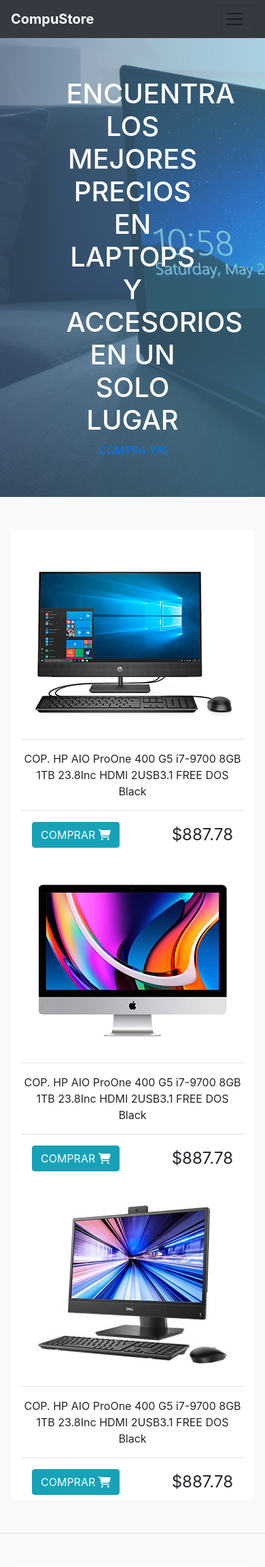
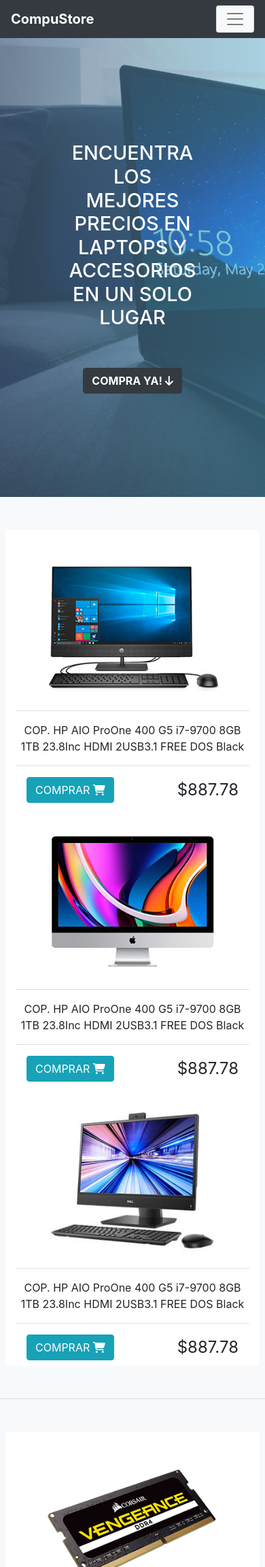
Before and after one commit to len23/Tienda-Virtual-2020, a PHP site: page / in a window 390 px wide. Shown: the top 2305 px of the page at 68% size. Run offline with PHP 8.4, Linux system fonts and the light colour scheme; some libraries are stand-ins or nearby versions.

Commit message:
Fix the responsive design

```diff
--- a/index.html
+++ b/index.php
@@ -22,7 +22,7 @@
   <header>
     <nav class="navbar navbar-expand-lg navbar-light bg-dark">
       <a class="navbar-brand text-white font-weight-bold" href="#">CompuStore</a>
-      <button class="navbar-toggler" type="button" data-toggle="collapse" data-target="#navbarSupportedContent"
+      <button class="navbar-toggler bg-light" type="button" data-toggle="collapse" data-target="#navbarSupportedContent"
         aria-controls="navbarSupportedContent" aria-expanded="false" aria-label="Toggle navigation">
         <span class="navbar-toggler-icon"></span>
       </button>
@@ -44,71 +44,71 @@
       </div>
     </nav>
     <div class="banner-header d-flex flex-column align-items-center justify-content-center">
-      <h1 class="w-50 mx-auto text-white text-center text-uppercase">Encuentra los mejores precios en laptops y accesorios en un solo lugar</h1>
-      <a href="#">COMPRA YA!</a>
+      <h1 class="w-50 mx-auto text-white text-center text-uppercase main-title">Encuentra los mejores precios en laptops y accesorios en un solo lugar</h1>
+      <a href="#products" type="button" class="btn btn-dark font-weight-bold mt-5">COMPRA YA! <i class="fas fa-arrow-down"></i></a>
     </div>
   </header>
   <main class="bg-light">
-    <section class="productos-section container-xl">
-      <div class="row border-bottom py-5 ">
-        <div class="col text-center bg-white py-2 mx-3">
-          <img src="./images/compu-1.jpg" alt="">
+    <section id="products" class="productos-section container">
+      <div class="row border-bottom py-5">
+        <div class="col-md text-center bg-white py-2 mx-2">
+          <img class="w-75" src="./images/compu-1.jpg" alt="">
           <p class="description border-top border-bottom py-3">
             COP. HP AIO ProOne 400 G5 i7-9700 8GB 1TB 23.8Inc HDMI 2USB3.1 FREE DOS Black
           </p>
-          <div class="info-shop d-flex justify-content-between align-items-center px-3">
+          <div class="info-shop d-flex justify-content-between align-items-center px-3 flex-wrap">
             <button class="btn btn-info">COMPRAR <i class="fas fa-shopping-cart"></i></button>
             <span class="price">$887.78</span>
           </div>
         </div>
-        <div class="col text-center bg-white py-2 mx-3">
-          <img src="./images/compu-3.jpg" alt="">
+        <div class="col-md text-center bg-white py-2 mx-2">
+          <img class="w-75" src="./images/compu-3.jpg" alt="">
           <p class="description border-top border-bottom py-3">
             COP. HP AIO ProOne 400 G5 i7-9700 8GB 1TB 23.8Inc HDMI 2USB3.1 FREE DOS Black
           </p>
-          <div class="info-shop d-flex justify-content-between align-items-center px-3">
+          <div class="info-shop d-flex justify-content-between align-items-center px-3 flex-wrap">
             <button class="btn btn-info">COMPRAR <i class="fas fa-shopping-cart"></i></button>
             <span class="price">$887.78</span>
           </div>
         </div>
-        <div class="col text-center bg-white py-2 mx-3">
-          <img src="./images/compu-2.jpg" alt="">
+        <div class="col-md  text-center bg-white py-2 mx-2">
+          <img class="w-75" src="./images/compu-2.jpg" alt="">
           <p class="description border-top border-bottom py-3">
             COP. HP AIO ProOne 400 G5 i7-9700 8GB 1TB 23.8Inc HDMI 2USB3.1 FREE DOS Black
           </p>
-          <div class="info-shop d-flex justify-content-between align-items-center px-3">
+          <div class="info-shop d-flex justify-content-between align-items-center px-3 flex-wrap">
             <button class="btn btn-info">COMPRAR <i class="fas fa-shopping-cart"></i></button>
             <span class="price">$887.78</span>
           </div>
         </div>
       </div>
-      <div class="row  border-bottom py-5">
-        <div class="col text-center bg-white py-2 mx-3">
-          <img src="./images/ram-1.jpg" alt="">
+      <div class="row border-bottom py-5">
+        <div class="col-md text-center bg-white py-2 mx-2">
+          <img class="w-75" src="./images/ram-1.jpg" alt="">
           <p class="description border-top border-bottom py-3">
             COP. HP AIO ProOne 400 G5 i7-9700 8GB 1TB 23.8Inc HDMI 2USB3.1 FREE DOS Black
           </p>
-          <div class="info-shop d-flex justify-content-between align-items-center px-3">
+          <div class="info-shop d-flex justify-content-between align-items-center px-3 flex-wrap">
             <button class="btn btn-info">COMPRAR <i class="fas fa-shopping-cart"></i></button>
             <span class="price">$887.78</span>
           </div>
         </div>
-        <div class="col text-center bg-white py-2 mx-3">
-          <img src="./images/ram-2.jpg" alt="">
+        <div class="col-md text-center bg-white py-2 mx-2">
+          <img class="w-75" src="./images/ram-2.jpg" alt="">
           <p class="description border-top border-bottom py-3">
             COP. HP AIO ProOne 400 G5 i7-9700 8GB 1TB 23.8Inc HDMI 2USB3.1 FREE DOS Black
           </p>
-          <div class="info-shop d-flex justify-content-between align-items-center px-3">
+          <div class="info-shop d-flex justify-content-between align-items-center px-3 flex-wrap">
             <button class="btn btn-info">COMPRAR <i class="fas fa-shopping-cart"></i></button>
             <span class="price">$887.78</span>
           </div>
         </div>
-        <div class="col text-center bg-white py-2 mx-3">
-          <img src="./images/ram-3.jpg" alt="">
+        <div class="col-md text-center bg-white py-2 mx-2">
+          <img class="w-75" src="./images/ram-3.jpg" alt="">
           <p class="description border-top border-bottom py-3">
             COP. HP AIO ProOne 400 G5 i7-9700 8GB 1TB 23.8Inc HDMI 2USB3.1 FREE DOS Black
           </p>
-          <div class="info-shop d-flex justify-content-between align-items-center px-3">
+          <div class="info-shop d-flex justify-content-between align-items-center px-3 flex-wrap">
             <button class="btn btn-info">COMPRAR <i class="fas fa-shopping-cart"></i></button>
             <span class="price">$887.78</span>
           </div>
@@ -116,7 +116,9 @@
       </div>
     </section>
   </main>
-  <footer></footer>
+  <footer class="bg-dark text-center py-3">
+    <p class="text-white">Todos los derechos reservados</p>
+  </footer>
 
 
 
--- a/styles/style.css
+++ b/styles/style.css
@@ -9,3 +9,9 @@
 .price {
   font-size: 1.5rem;
 }
+
+@media (max-width: 575.98px) {
+  .main-title {
+    font-size: 1.8rem;
+  }
+ }
```
